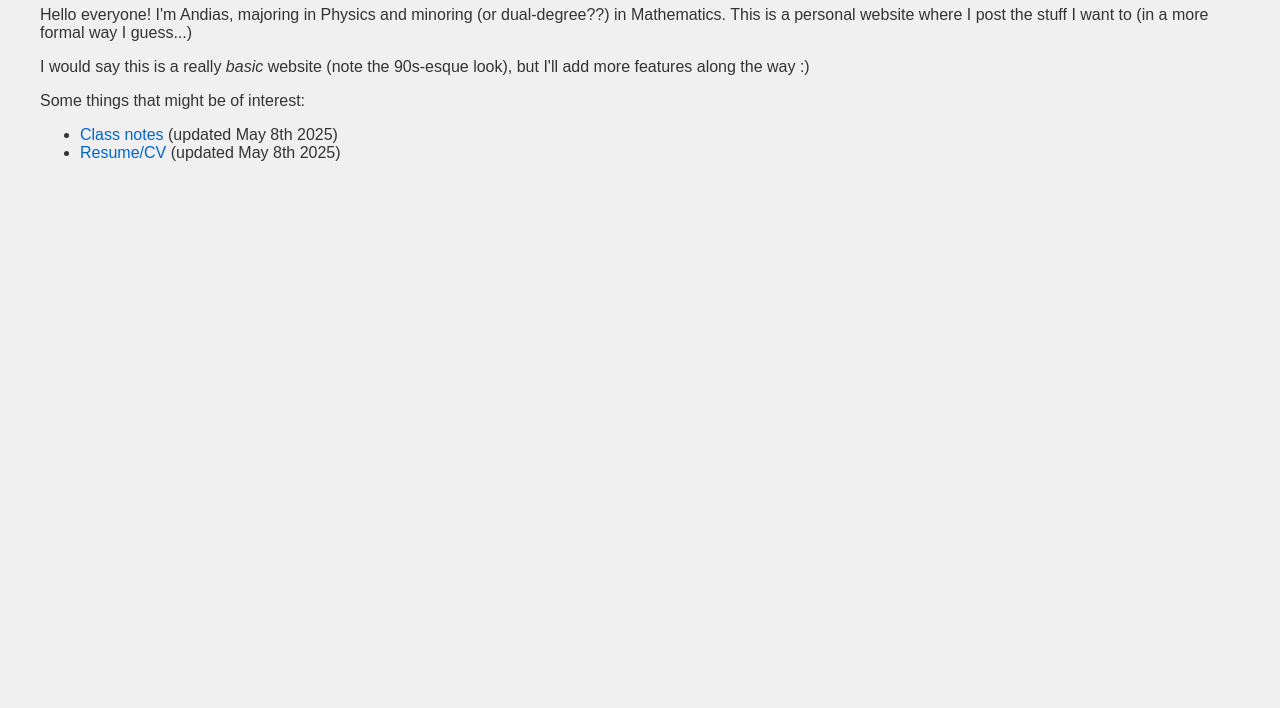
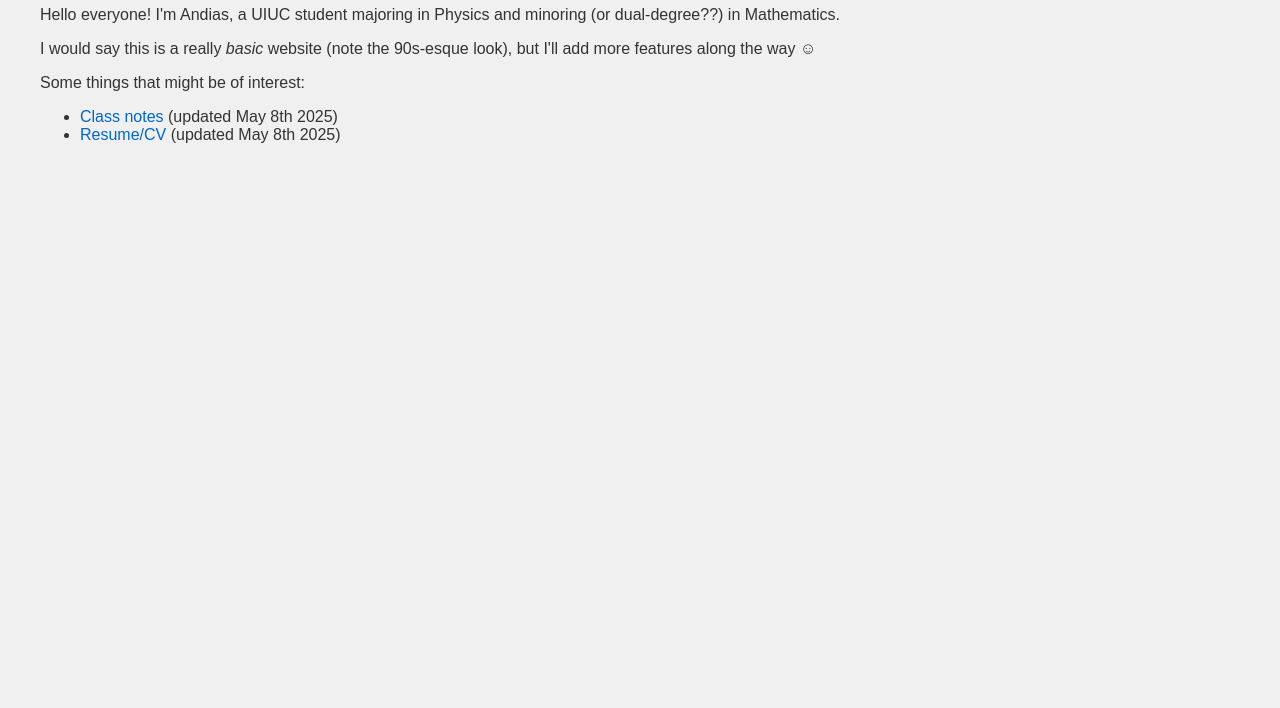
Before and after one commit to andiasalfitra/andiasalfitra.github.io, a plain HTML site: page index.html in a window 1280 px wide. Shown: the part 92-800 px from the top of the page. Drawn offline with Linux system fonts and the light colour scheme.

Commit message:
Update index.html

```diff
--- a/index.html
+++ b/index.html
@@ -23,8 +23,8 @@
 </head>
 <body>
   <h1>Andias Alfitra Santoso</h1>
-  <p>Hello everyone! I'm Andias, majoring in Physics and minoring (or dual-degree??) in Mathematics. This is a personal website where I post the stuff I want to (in a more formal way I guess...)</p>
-  <p>I would say this is a really <em>basic</em> website (note the 90s-esque look), but I'll add more features along the way :)</p>
+  <p>Hello everyone! I'm Andias, a UIUC student majoring in Physics and minoring (or dual-degree??) in Mathematics.</p>
+  <p>I would say this is a really <em>basic</em> website (note the 90s-esque look), but I'll add more features along the way <span>&#9786;</span></p>
   <p>Some things that might be of interest:</p>
   <ul>
     <li><a href="https://andiasalfitra.github.io/notes.html">Class notes</a> (updated May 8th 2025)</li>
```
